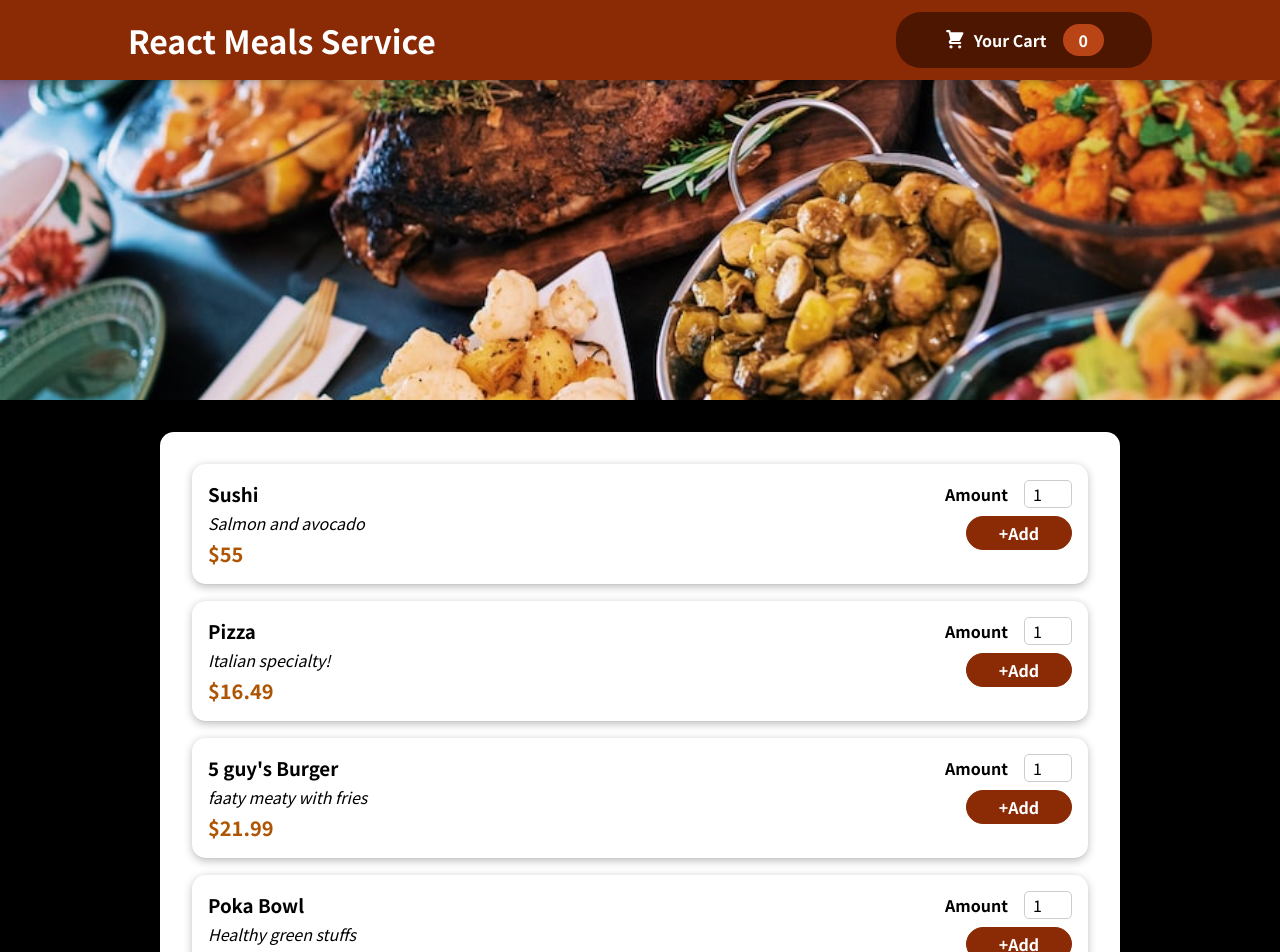
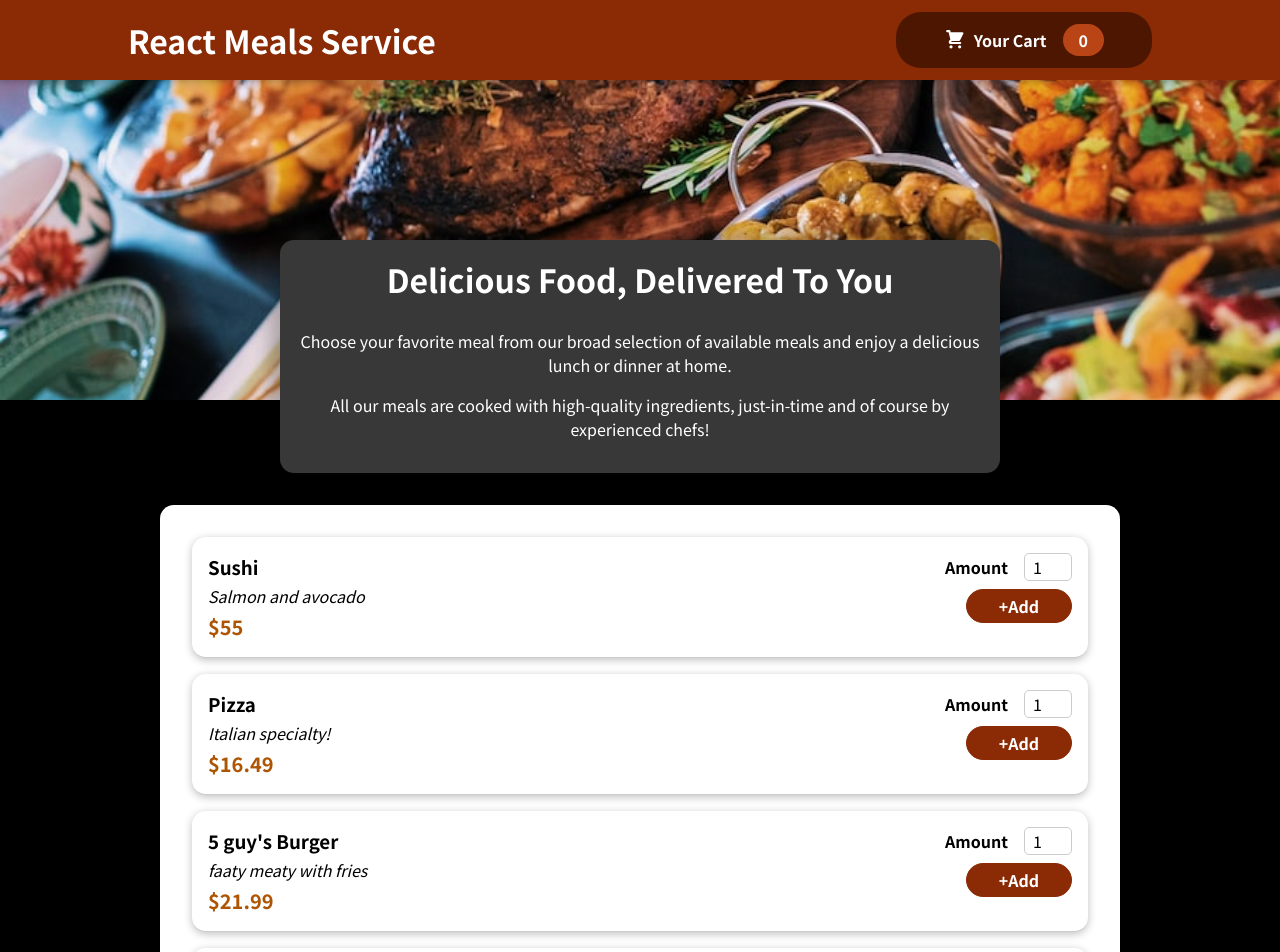
Before and after one commit to PierreLN/Food_Order, a React (Create React App) app: page / in a window 1280 px wide. Shown: the top 952 px of the page. Built offline with nearby package versions, Linux system fonts and the light colour scheme.

Commit message:
add the rifght amount of items in cart

```diff
--- a/src/components/Layout/HeaderCartButton.jsx
+++ b/src/components/Layout/HeaderCartButton.jsx
@@ -6,8 +6,7 @@ import Cart from "../Cart/Cart";
 
 const HeaderCartButton = (props) => {
   const [added, setAdded] = useState(false);
-  const [quantity, setQuantity] = useState(props.addOrderedItem.length)
-
+  const [quantity, setQuantity] = useState(props.addOrderedItem.length);
 
   const orderingHandler = (props) => {
     setAdded(true);
@@ -18,8 +17,15 @@ const HeaderCartButton = (props) => {
   };
 
   useEffect(() => {
-    setQuantity(props.addOrderedItem.length)
-  }, [props.addOrderedItem.length])
+    const numberItem = () => {
+      let totalItems = 0;
+      props.addOrderedItem.forEach((element) => {
+        totalItems += element[0].amount;
+      });
+      return totalItems;
+    };
+    setQuantity(numberItem);
+  }, [props.addOrderedItem]);
 
   return (
     <Fragment>
--- a/src/components/Meals/AvailableMeals.jsx
+++ b/src/components/Meals/AvailableMeals.jsx
@@ -23,7 +23,7 @@ const DUMMY_MEALS = [
   },
   {
     id: "m4",
-    name: "Poka Bowl",
+    name: "Poke Bowl",
     description: "Healthy green stuffs",
     price: 77.77,
   },
--- a/src/components/Meals/Meals.jsx
+++ b/src/components/Meals/Meals.jsx
@@ -1,6 +1,6 @@
 import { useState, Fragment, useEffect } from "react";
 import AvailableMeals from "./AvailableMeals";
-// import MealsSummary from "./MealsSummery";
+import MealsSummary from "./MealsSummary";
 
 const Meals = (props) => {
   const [mealOrderList, setMealOrderList] = useState([]);
@@ -18,8 +18,8 @@ const Meals = (props) => {
 
   return (
     <Fragment>
+      <MealsSummary></MealsSummary>
       <AvailableMeals onOrder={listHandler}></AvailableMeals>
-      {/* <MealsSummary></MealsSummary> */}
     </Fragment>
   );
 };
```
